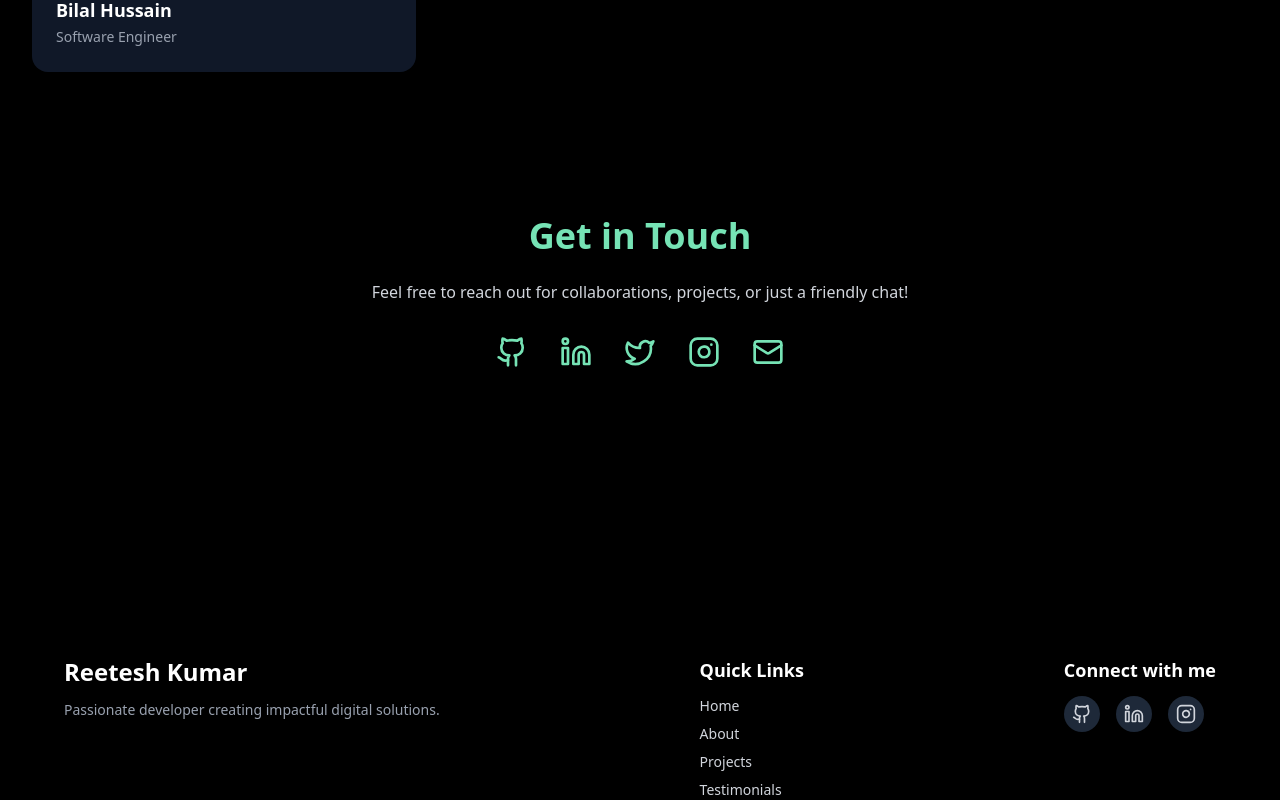
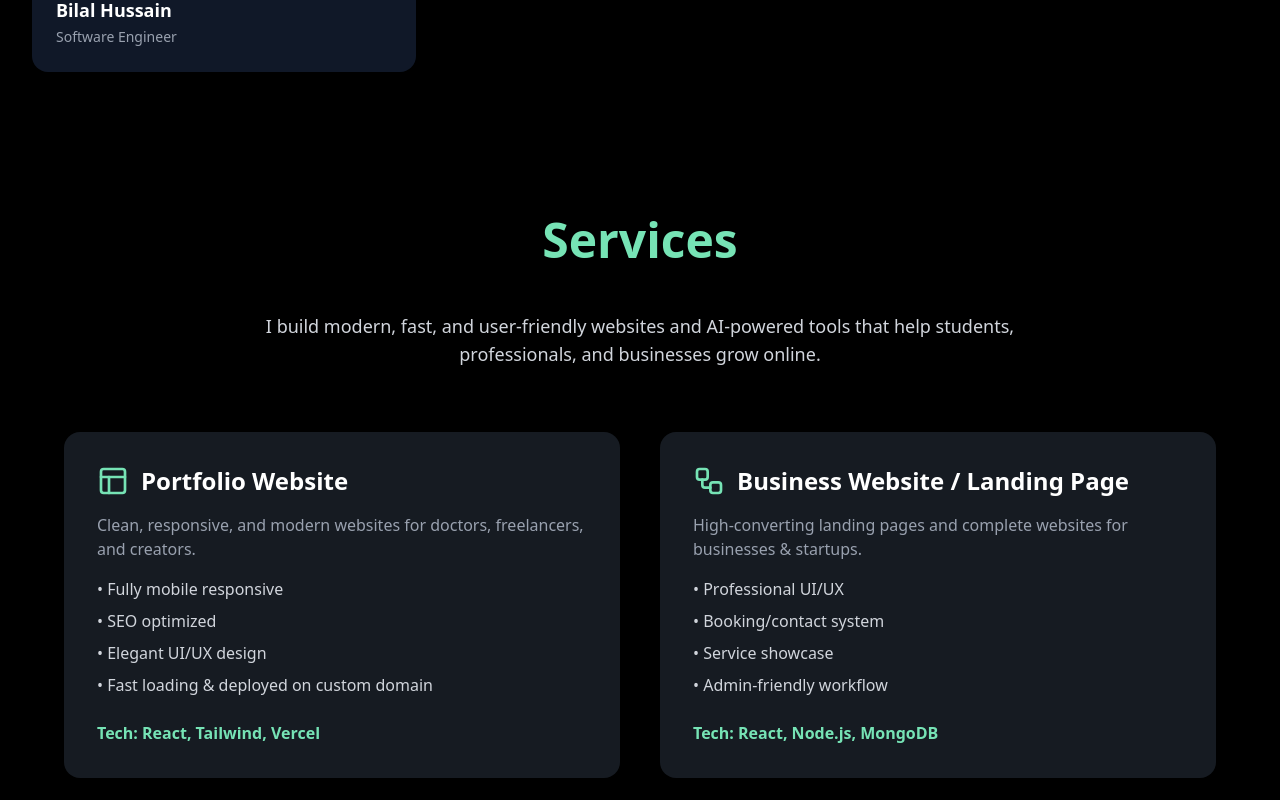
Before and after one commit to Reetesh27/Personal-Portfolio-Website, a React (Vite) app in the folder Reetesh_portfolio/: page / in a window 1280 px wide. Shown: the part 3700-4500 px from the top of the page. Built offline with nearby package versions, Linux system fonts and the light colour scheme.

Commit message:
Update portfolio.jsx

```diff
--- a/Reetesh_portfolio/src/component/portfolio.jsx
+++ b/Reetesh_portfolio/src/component/portfolio.jsx
@@ -4,6 +4,7 @@ import About from './about.jsx'
 import Skill from './skill.jsx'
 import Project from './project.jsx'
 import Testimonials from './testimonial.jsx'
+import Service from './Service.jsx'
 import Contact from './contact.jsx'
 import Footer from './footer.jsx'
 
@@ -16,6 +17,7 @@ const Protfolio = () => {
         <Skill></Skill>
         <Project></Project>
         <Testimonials></Testimonials>
+        <Service></Service>
         <Contact></Contact>
         <Footer></Footer>
     </div>
```
